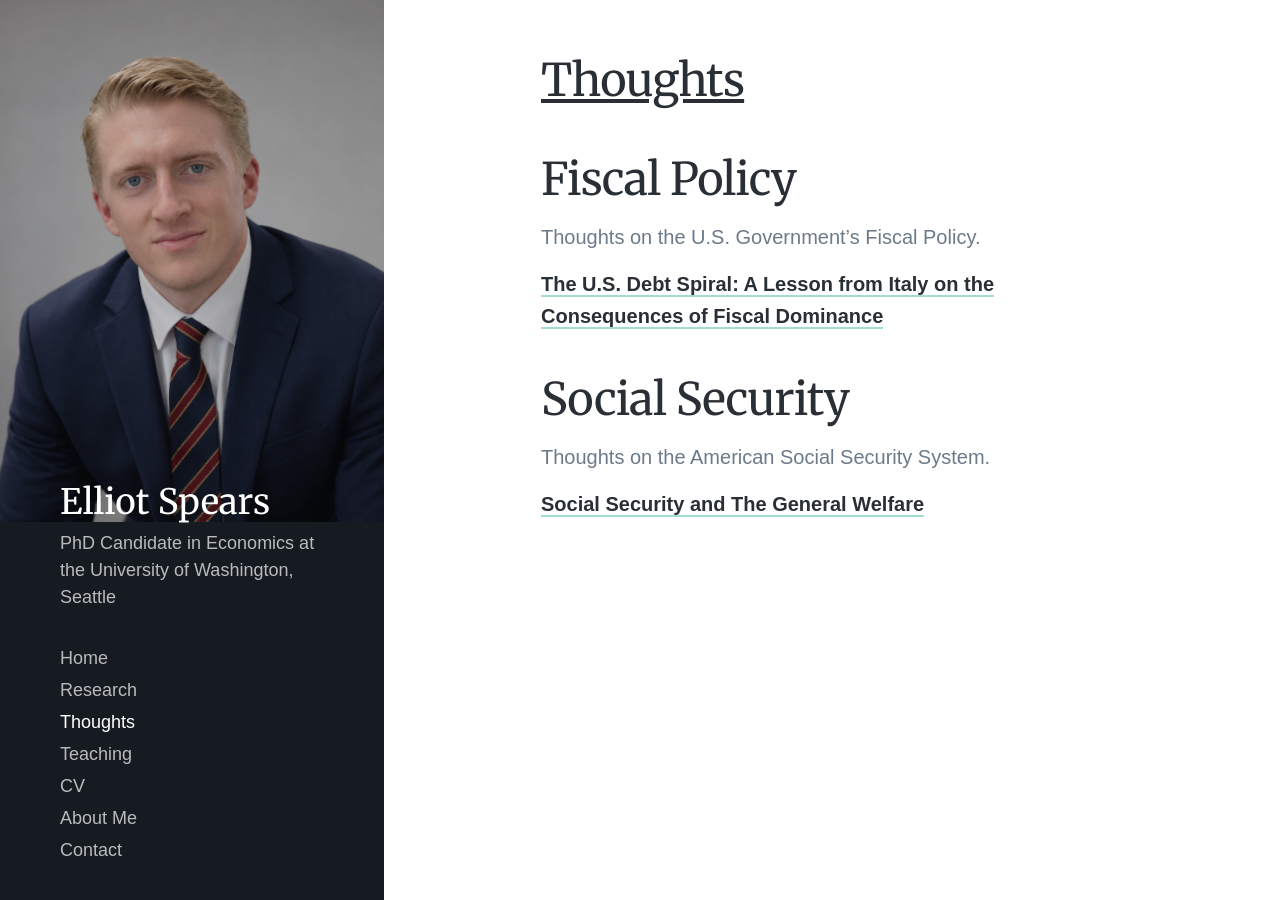
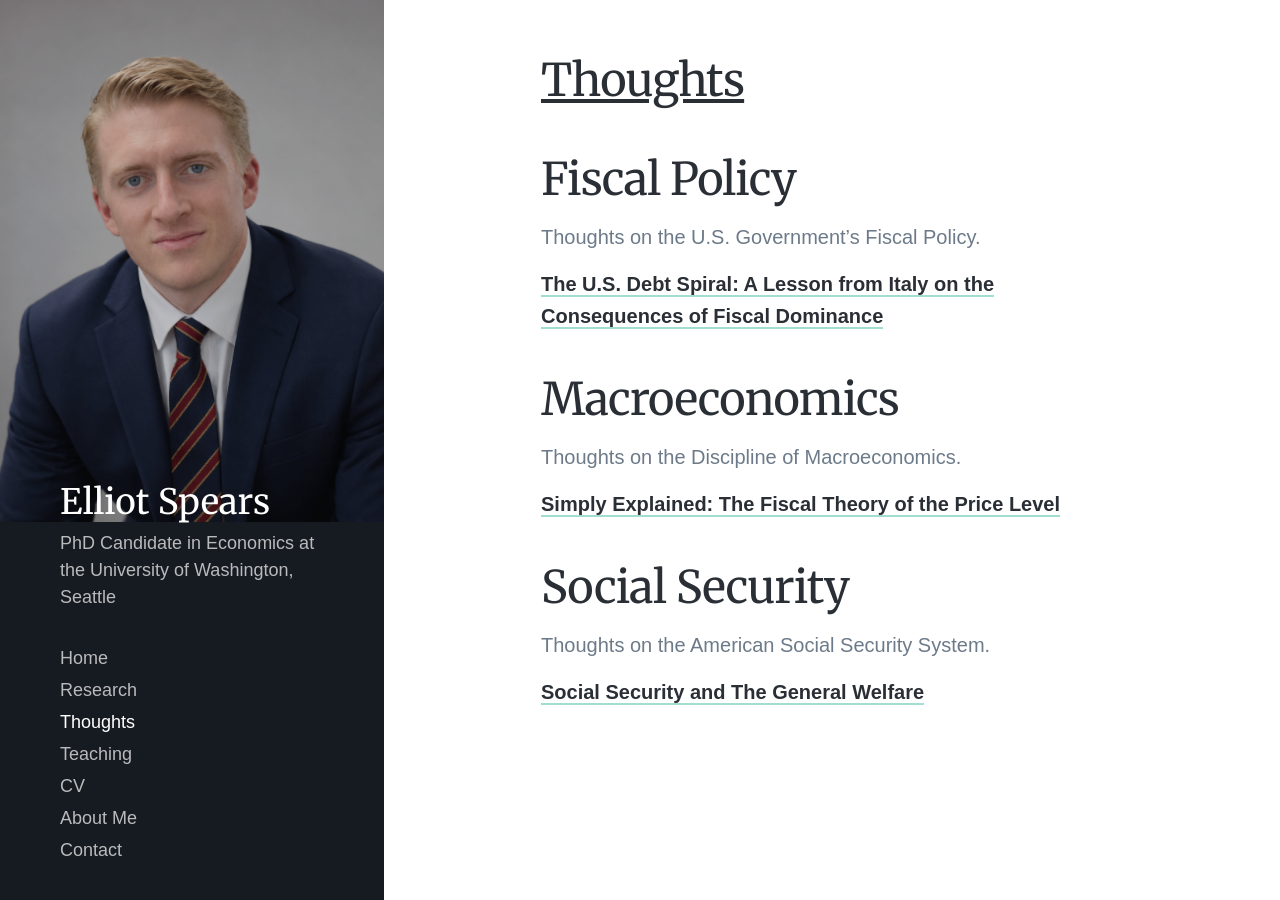
Before and after one commit to elsp9882/elsp9882.github.io, a Jekyll site: the page built from thoughts.md, in a window 1280 px wide and 900 px high. Built offline with Jekyll 4.4.1, drawn with Linux system fonts in a browser that asks for light colours; nearby versions of some CDN libraries; some web fonts are replaced.

Commit message:
Add files via upload

```diff
--- a/thoughts.md
+++ b/thoughts.md
@@ -9,6 +9,11 @@ Thoughts on the U.S. Government's Fiscal Policy.
 
 [The U.S. Debt Spiral: A Lesson from Italy on the Consequences of Fiscal Dominance](/assets/us_debt.pdf)
 
+## Macroeconomics
+Thoughts on the Discipline of Macroeconomics.
+
+[Simply Explained: The Fiscal Theory of the Price Level](/assets/simple_ftpl.pdf)
+
 ## Social Security
 Thoughts on the American Social Security System.
 
```
